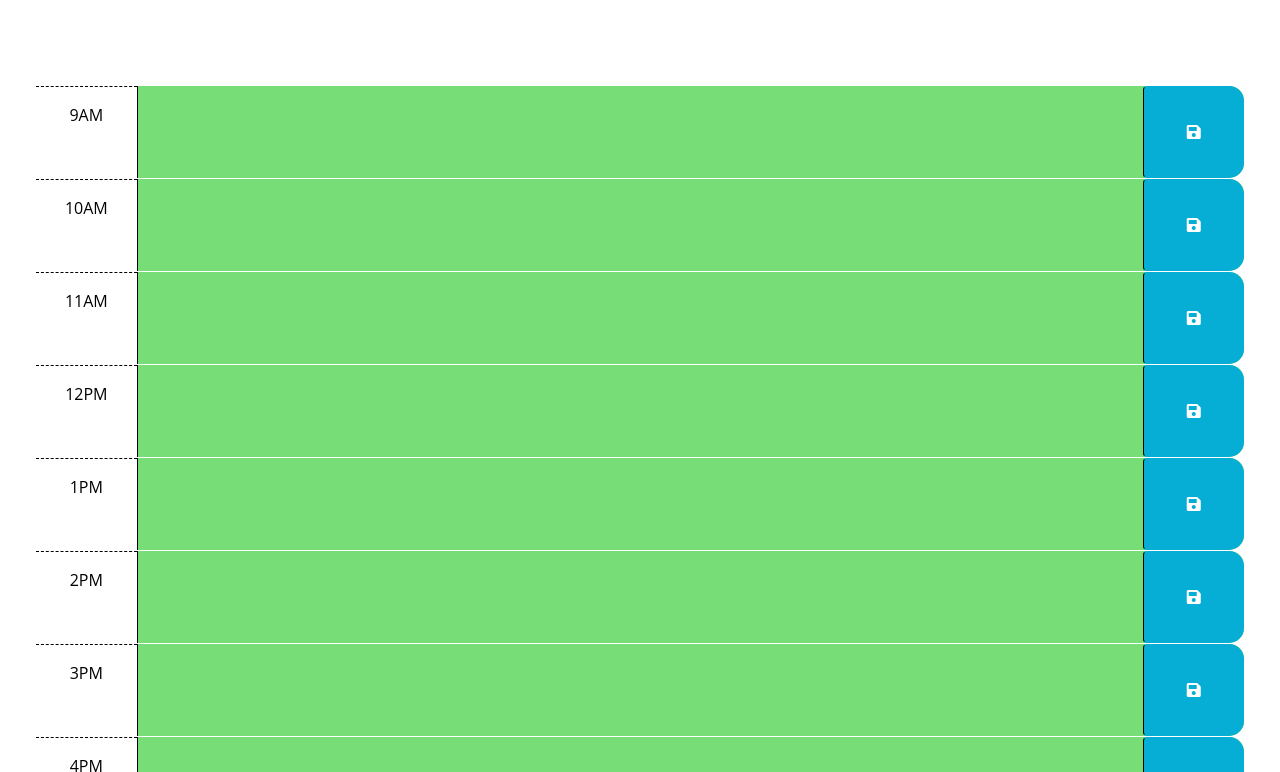
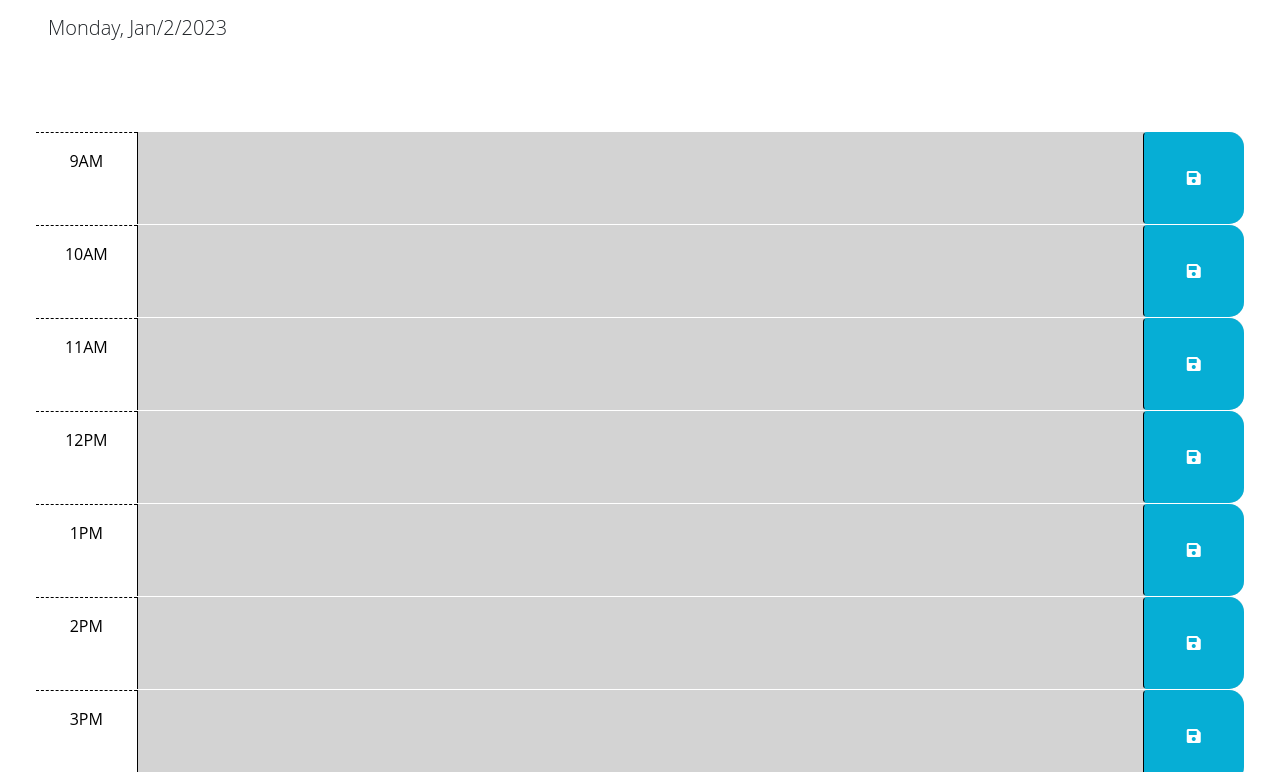
Before and after one commit to Jullian0426/Calender_Application, a plain HTML site: page index.html in a window 1280 px wide. Shown: the part 166-938 px from the top of the page. Drawn offline with nearby package versions, Linux system fonts and the light colour scheme.

Commit message:
Display current date in header. Create function that dynamically changes styling of time-blocks based on current time

```diff
--- a/assets/js/script.js
+++ b/assets/js/script.js
@@ -2,6 +2,8 @@
 // the code isn't run until the browser has finished rendering all the elements
 // in the html.
 $(function () {
+  var currentDate = dayjs().format('dddd, MMM/D/YYYY');
+  $("#currentDay").html(currentDate);
   // TODO: Add a listener for click events on the save button. This code should
   // use the id in the containing time-block as a key to save the user input in
   // local storage. HINT: What does `this` reference in the click listener
@@ -22,10 +24,25 @@ $(function () {
   // attribute of each time-block be used to conditionally add or remove the
   // past, present, and future classes? How can Day.js be used to get the
   // current hour in 24-hour time?
-  //
+  function timeApply() {
+    var currentTime = dayjs().hour()
+    $(".time-block").each(function() {
+      var blockTime = $(this).attr("id").replace("hour-", "")
+
+      if (blockTime < currentTime) {
+        $(this).removeClass("future present").addClass("past");
+      } else if (blockTime == currentTime) {
+        $(this).removeClass("future past").addClass("present");
+      } else {
+        $(this).removeClass("present past").addClass("future");
+      }
+    });
+
+  };
+
+
   // TODO: Add code to get any user input that was saved in localStorage and set
   // the values of the corresponding textarea elements. HINT: How can the id
   // attribute of each time-block be used to do this?
-  //
-  // TODO: Add code to display the current date in the header of the page.
+  timeApply();
 });
--- a/index.html
+++ b/index.html
@@ -33,7 +33,7 @@
 
     <div class="container-fluid px-5">
       <!-- Time Blocks -->
-      <div id="hour-9" class="row time-block future">
+      <div id="hour-9" class="row time-block">
         <div class="col-2 col-md-1 hour text-center py-3">9AM</div>
         <textarea class="col-8 col-md-10 description" rows="3"> </textarea>
         <button class="btn saveBtn col-2 col-md-1" aria-label="save">
@@ -41,7 +41,7 @@
         </button>
       </div>
 
-      <div id="hour-10" class="row time-block future">
+      <div id="hour-10" class="row time-block">
         <div class="col-2 col-md-1 hour text-center py-3">10AM</div>
         <textarea class="col-8 col-md-10 description" rows="3"> </textarea>
         <button class="btn saveBtn col-2 col-md-1" aria-label="save">
@@ -49,7 +49,7 @@
         </button>
       </div>
 
-      <div id="hour-11" class="row time-block future">
+      <div id="hour-11" class="row time-block">
         <div class="col-2 col-md-1 hour text-center py-3">11AM</div>
         <textarea class="col-8 col-md-10 description" rows="3"> </textarea>
         <button class="btn saveBtn col-2 col-md-1" aria-label="save">
@@ -57,7 +57,7 @@
         </button>
       </div>
 
-      <div id="hour-12" class="row time-block future">
+      <div id="hour-12" class="row time-block">
         <div class="col-2 col-md-1 hour text-center py-3">12PM</div>
         <textarea class="col-8 col-md-10 description" rows="3"> </textarea>
         <button class="btn saveBtn col-2 col-md-1" aria-label="save">
@@ -65,7 +65,7 @@
         </button>
       </div>
 
-      <div id="hour-1" class="row time-block future">
+      <div id="hour-13" class="row time-block">
         <div class="col-2 col-md-1 hour text-center py-3">1PM</div>
         <textarea class="col-8 col-md-10 description" rows="3"> </textarea>
         <button class="btn saveBtn col-2 col-md-1" aria-label="save">
@@ -73,7 +73,7 @@
         </button>
       </div>
 
-      <div id="hour-2" class="row time-block future">
+      <div id="hour-14" class="row time-block">
         <div class="col-2 col-md-1 hour text-center py-3">2PM</div>
         <textarea class="col-8 col-md-10 description" rows="3"> </textarea>
         <button class="btn saveBtn col-2 col-md-1" aria-label="save">
@@ -81,7 +81,7 @@
         </button>
       </div>
 
-      <div id="hour-3" class="row time-block future">
+      <div id="hour-15" class="row time-block">
         <div class="col-2 col-md-1 hour text-center py-3">3PM</div>
         <textarea class="col-8 col-md-10 description" rows="3"> </textarea>
         <button class="btn saveBtn col-2 col-md-1" aria-label="save">
@@ -89,7 +89,7 @@
         </button>
       </div>
 
-      <div id="hour-4" class="row time-block future">
+      <div id="hour-16" class="row time-block">
         <div class="col-2 col-md-1 hour text-center py-3">4PM</div>
         <textarea class="col-8 col-md-10 description" rows="3"> </textarea>
         <button class="btn saveBtn col-2 col-md-1" aria-label="save">
@@ -97,7 +97,7 @@
         </button>
       </div>
 
-      <div id="hour-5" class="row time-block future">
+      <div id="hour-17" class="row time-block">
         <div class="col-2 col-md-1 hour text-center py-3">5PM</div>
         <textarea class="col-8 col-md-10 description" rows="3"> </textarea>
         <button class="btn saveBtn col-2 col-md-1" aria-label="save">
```
